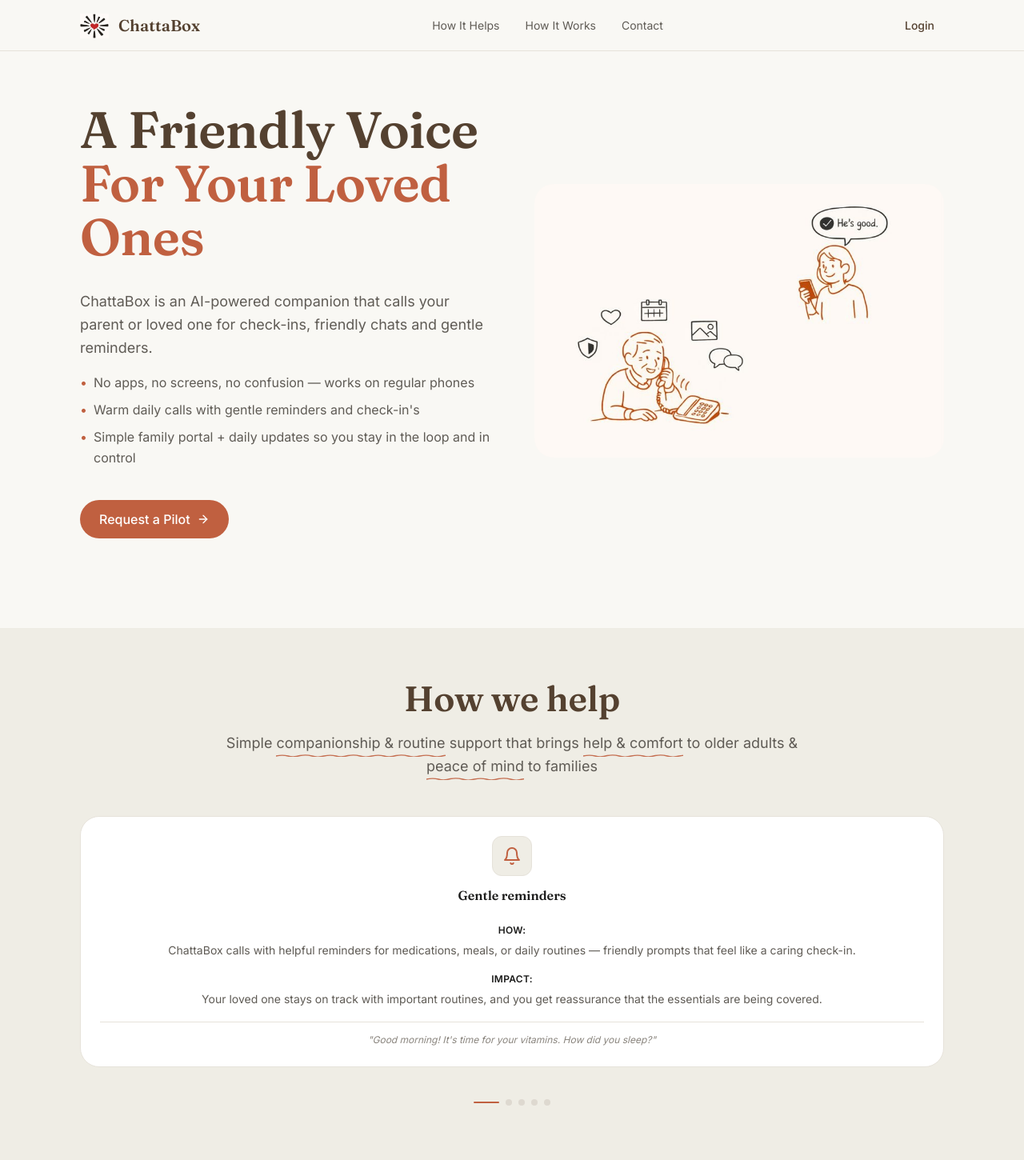
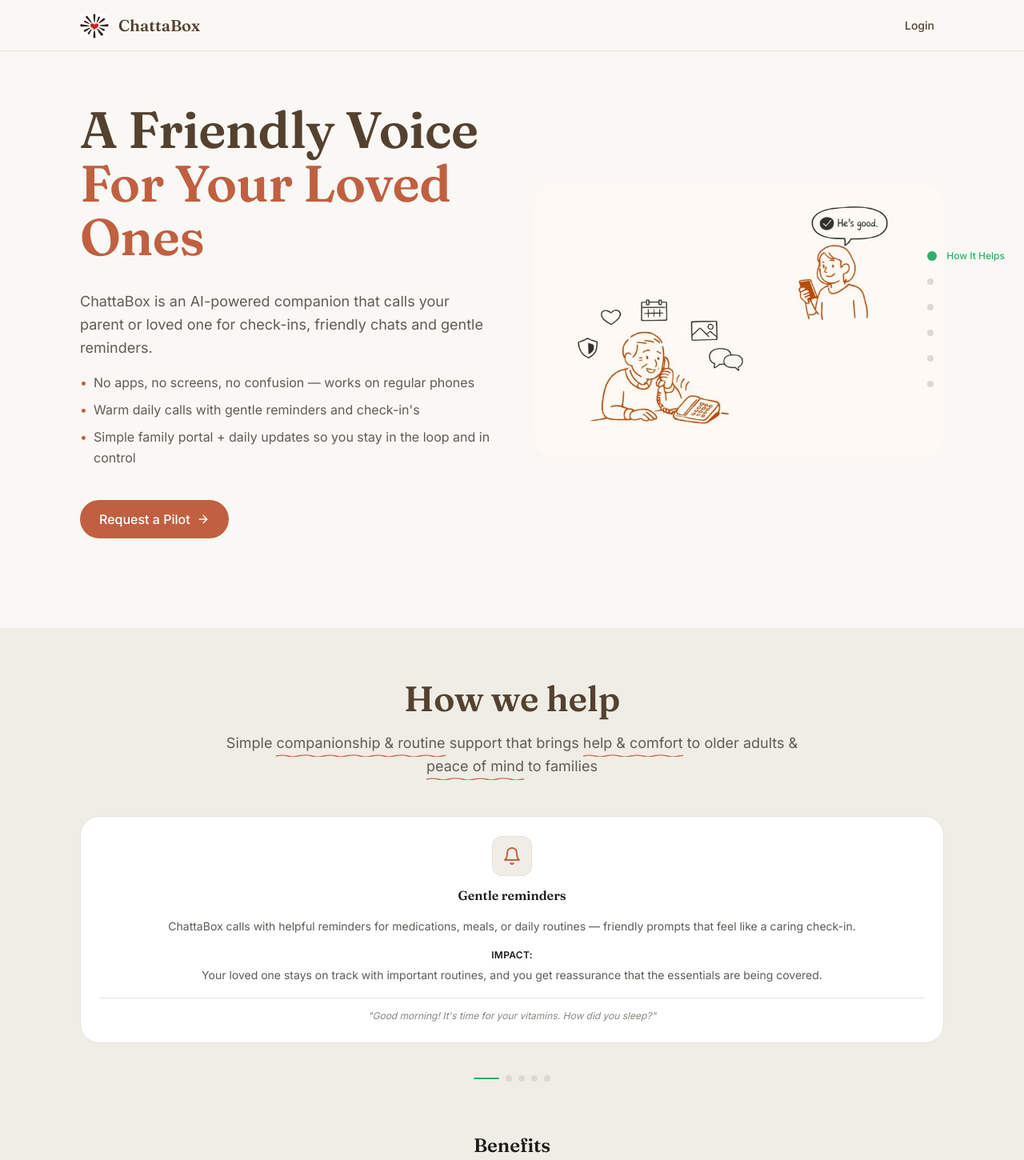
Before and after one commit to hawkpersonal/ChattaBox-Public-Website, a React (Vite) app: page / in a window 1280 px wide. Shown: the top 1450 px of the page at 80% size. Built offline with nearby package versions, Linux system fonts and the light colour scheme.

Commit message:
Changed top menu to side one

```diff
--- a/src/components/layout/Header.tsx
+++ b/src/components/layout/Header.tsx
@@ -2,13 +2,6 @@
 import { Button } from "@/components/ui/button";
 
 export function Header() {
-  const scrollToSection = (id: string) => {
-    const element = document.getElementById(id);
-    if (element) {
-      element.scrollIntoView({ behavior: "smooth", block: "start" });
-    }
-  };
-
   return (
     <header className="sticky top-0 z-50 border-b border-[#E6E2DA] bg-[#F9F8F4]/95 backdrop-blur-sm h-16">
       <div className="container">
@@ -23,27 +16,6 @@
             </div>
             <span className="text-xl font-semibold font-serif">ChattaBox</span>
           </Link>
-
-          <nav className="hidden md:flex items-center gap-8">
-            <button
-              onClick={() => scrollToSection("features")}
-              className="text-[#5F5B55] hover:text-[#1B1B1A] transition-colors text-sm"
-            >
-              How It Helps
-            </button>
-            <button
-              onClick={() => scrollToSection("how-it-works")}
-              className="text-[#5F5B55] hover:text-[#1B1B1A] transition-colors text-sm"
-            >
-              How It Works
-            </button>
-            <button
-              onClick={() => scrollToSection("contact")}
-              className="text-[#5F5B55] hover:text-[#1B1B1A] transition-colors text-sm"
-            >
-              Contact
-            </button>
-          </nav>
 
           <div className="flex items-center gap-3">
             <Button
--- /dev/null
+++ b/src/components/layout/SectionRail.tsx
@@ -0,0 +1,118 @@
+import { useState, useEffect, useRef } from "react";
+
+const sections = [
+  { id: "features", label: "How It Helps" },
+  { id: "family-portal", label: "Family Portal" },
+  { id: "how-it-works", label: "How It Works" },
+  { id: "testimonials", label: "Stories" },
+  { id: "pricing", label: "Pilot" },
+  { id: "contact", label: "Contact" },
+];
+
+export function SectionRail() {
+  const [activeSection, setActiveSection] = useState<string>("");
+  const observerRef = useRef<IntersectionObserver | null>(null);
+
+  useEffect(() => {
+    // Check for reduced motion preference
+    const prefersReducedMotion = window.matchMedia(
+      "(prefers-reduced-motion: reduce)"
+    ).matches;
+
+    // Create intersection observer
+    observerRef.current = new IntersectionObserver(
+      (entries) => {
+        // Find the entry with the highest intersection ratio
+        let maxRatio = 0;
+        let mostVisibleSection = "";
+
+        entries.forEach((entry) => {
+          if (entry.intersectionRatio > maxRatio) {
+            maxRatio = entry.intersectionRatio;
+            mostVisibleSection = entry.target.id;
+          }
+        });
+
+        if (mostVisibleSection && maxRatio > 0.4) {
+          setActiveSection(mostVisibleSection);
+        }
+      },
+      {
+        threshold: [0, 0.2, 0.4, 0.6, 0.8, 1],
+        rootMargin: "-20% 0px -20% 0px",
+      }
+    );
+
+    // Observe all sections
+    sections.forEach(({ id }) => {
+      const element = document.getElementById(id);
+      if (element && observerRef.current) {
+        observerRef.current.observe(element);
+      }
+    });
+
+    // Cleanup
+    return () => {
+      if (observerRef.current) {
+        observerRef.current.disconnect();
+      }
+    };
+  }, []);
+
+  const scrollToSection = (id: string) => {
+    const element = document.getElementById(id);
+    if (element) {
+      const prefersReducedMotion = window.matchMedia(
+        "(prefers-reduced-motion: reduce)"
+      ).matches;
+
+      element.scrollIntoView({
+        behavior: prefersReducedMotion ? "auto" : "smooth",
+        block: "start",
+      });
+    }
+  };
+
+  return (
+    <nav
+      className="hidden lg:flex fixed right-6 top-1/2 -translate-y-1/2 z-40"
+      aria-label="Section navigation"
+    >
+      <ul className="flex flex-col gap-4">
+        {sections.map(({ id, label }) => {
+          const isActive = activeSection === id;
+          return (
+            <li key={id}>
+              <button
+                onClick={() => scrollToSection(id)}
+                aria-current={isActive ? "true" : undefined}
+                className="flex items-center gap-3 group"
+                aria-label={`Navigate to ${label}`}
+              >
+                {/* Dot */}
+                <div
+                  className={`w-2 h-2 rounded-full transition-all duration-200 ${
+                    isActive
+                      ? "bg-accent-green w-3 h-3"
+                      : "bg-[#DED9D0] group-hover:bg-accent-green group-hover:w-2.5 group-hover:h-2.5"
+                  }`}
+                />
+
+                {/* Label */}
+                <span
+                  className={`text-xs transition-all duration-200 ${
+                    isActive
+                      ? "text-accent-green font-medium opacity-100"
+                      : "text-[#8A857E] opacity-0 group-hover:opacity-100 group-hover:text-accent-green"
+                  }`}
+                >
+                  {label}
+                </span>
+              </button>
+            </li>
+          );
+        })}
+      </ul>
+    </nav>
+  );
+}
--- a/src/components/sections/Features.tsx
+++ b/src/components/sections/Features.tsx
@@ -244,10 +244,7 @@
 
                           {/* How section */}
                           <div className="mb-4">
-                            <p className="text-xs font-semibold uppercase tracking-wide text-[#1B1B1A] mb-1.5">
-                              How:
-                            </p>
-                            <p className="text-sm text-[#5F5B55] leading-relaxed">
+                            <p className="text-sm text-[#5F5B55] leading-relaxed -mt-2">
                               {step.how}
                             </p>
                           </div>
@@ -308,9 +305,9 @@
                   aria-label={`Go to step ${index + 1}`}
                 >
                   {index === activeStep ? (
-                    <div className="w-8 h-0.5 bg-[#C06040] rounded-full" />
+                    <div className="w-8 h-0.5 bg-accent-green rounded-full" />
                   ) : (
-                    <div className="w-2 h-2 rounded-full bg-[#DED9D0] hover:bg-[#C06040] transition-colors" />
+                    <div className="w-2 h-2 rounded-full bg-[#DED9D0] hover:bg-accent-green transition-colors" />
                   )}
                 </button>
               ))}
--- a/src/components/sections/HowItWorks.tsx
+++ b/src/components/sections/HowItWorks.tsx
@@ -42,7 +42,7 @@
             const Icon = step.icon;
             return (
               <div key={index} className="relative">
-                <div className="bg-[#EFEDE5] rounded-[12px] p-6 border border-[#E6E2DA] shadow-elegant">
+                <div className="bg-white rounded-[12px] p-6 border border-[#E6E2DA] shadow-elegant">
                   <div className="flex flex-col items-center text-center space-y-4">
                     <div className="relative">
                       <div className="h-16 w-16 rounded-full bg-[#EFEDE5] border border-[#E6E2DA] flex items-center justify-center mb-4">
@@ -82,11 +82,11 @@
                       ) : (
                         <>
                           <li className="flex items-baseline gap-2">
-                            <span className="text-[#C06040]">•</span>
+                            <span className="text-accent-green">•</span>
                             <span>Receive simple daily summaries about your loved ones progress</span>
                           </li>
                           <li className="flex items-baseline gap-2">
-                            <span className="text-[#C06040]">•</span>
+                            <span className="text-accent-green">•</span>
                             <span>Receive insights in how best you can help their wellbeing</span>
                           </li>
                         </>
--- a/src/components/sections/Testimonials.tsx
+++ b/src/components/sections/Testimonials.tsx
@@ -26,7 +26,7 @@
 
 export function Testimonials() {
   return (
-    <section className="py-14 md:py-24 bg-[#F9F8F4]">
+    <section id="testimonials" className="py-14 md:py-24 bg-[#F9F8F4]">
       <div className="container">
         <div className="mx-auto max-w-3xl text-center space-y-4 mb-16">
           <h2 className="font-serif">
--- a/src/index.css
+++ b/src/index.css
@@ -32,6 +32,8 @@
     --accent: 96 96 160; /* #6060A0 - secondary accent */
     --accent-foreground: 255 255 255;
     --accent-secondary-muted: 123 118 181; /* #7B76B5 */
+    --accent-green: 47 174 106; /* #2FAE6A - success/reassurance */
+    --accent-green-hover: 39 152 92; /* #27985C */
 
     /* States */
     --ring: 192 96 64 / 0.35; /* focus ring */
--- a/src/pages/Home.tsx
+++ b/src/pages/Home.tsx
@@ -1,5 +1,6 @@
 import { Header } from "@/components/layout/Header";
 import { Footer } from "@/components/layout/Footer";
+import { SectionRail } from "@/components/layout/SectionRail";
 import { Hero } from "@/components/sections/Hero";
 import { Features } from "@/components/sections/Features";
 import { FamilyPortal } from "@/components/sections/FamilyPortal";
@@ -14,6 +15,7 @@
   return (
     <main>
       <Header />
+      <SectionRail />
       <Hero />
       <Features />
       <FamilyPortal />
--- a/tailwind.config.ts
+++ b/tailwind.config.ts
@@ -15,6 +15,12 @@
       },
     },
     extend: {
+      colors: {
+        "accent-green": {
+          DEFAULT: "#2FAE6A",
+          hover: "#27985C",
+        },
+      },
       fontFamily: {
         serif: ["Fraunces", "serif"],
         sans: ["Inter", "sans-serif"],
--- a/vite.config.ts
+++ b/vite.config.ts
@@ -4,10 +4,6 @@
 
 export default defineConfig({
   plugins: [react()],
-  server: {
-    host: "127.0.0.1",
-    port: 3000,
-  },
   resolve: {
     alias: {
       "@": path.resolve(__dirname, "./src"),
```
Also changed, not shown: src/components/layout/Footer.tsx (+8 -8 lines), src/components/sections/FamilyPortal.tsx (+6 -6 lines).
